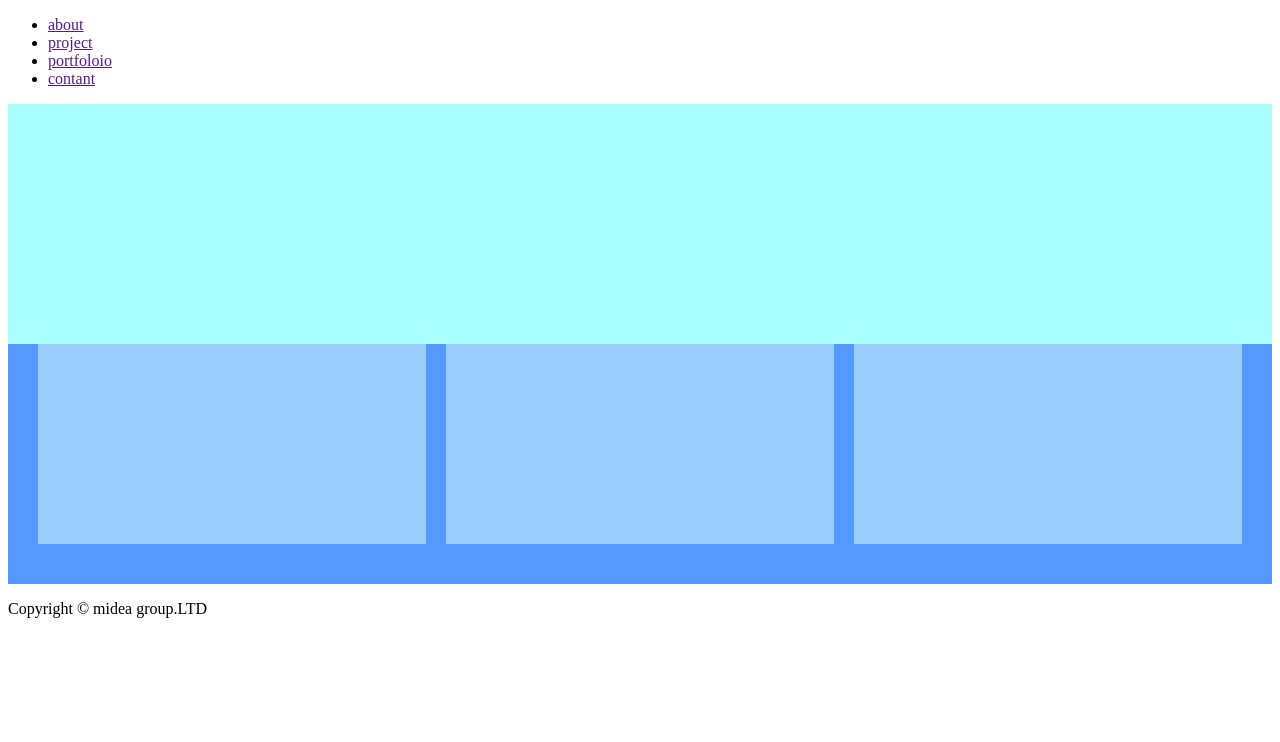
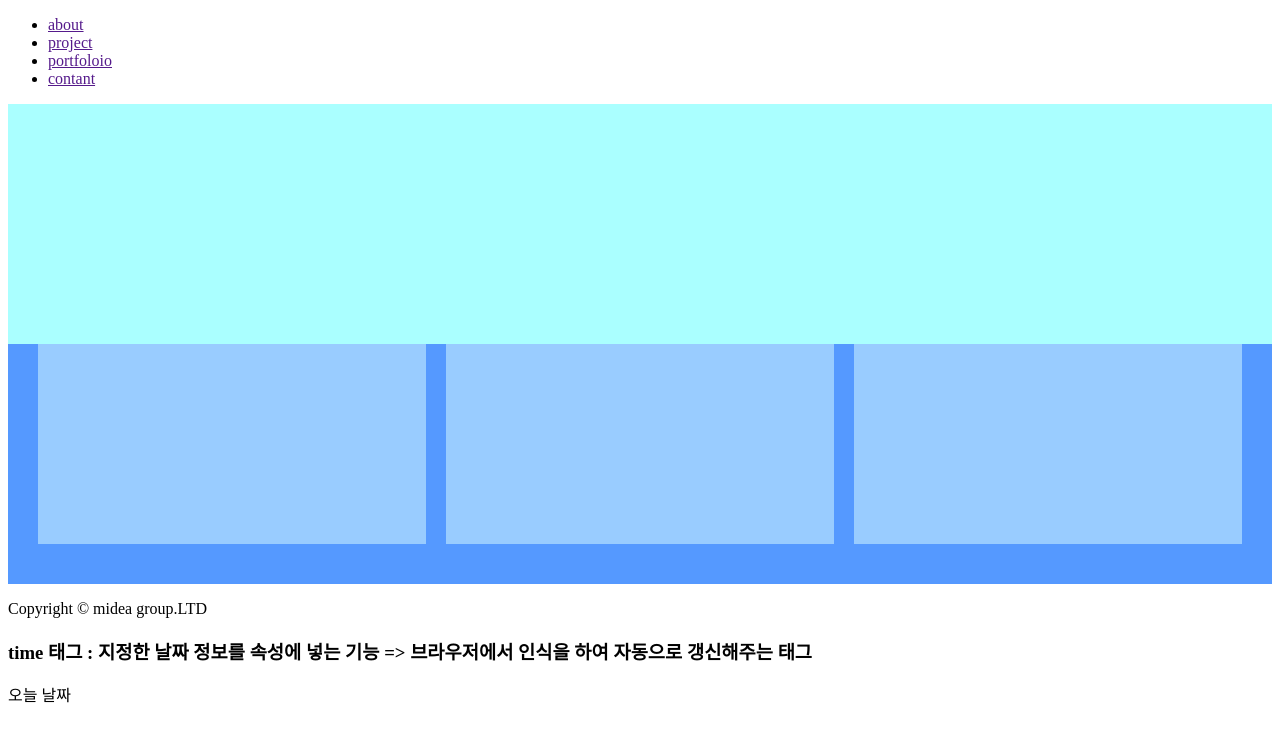
Before and after one commit to hwangyuri/kuliner, a plain HTML site: page index.html in a window 1280 px wide. Drawn offline with Linux system fonts and the light colour scheme.

Commit message:
first commit

```diff
--- a/index.html
+++ b/index.html
@@ -32,5 +32,8 @@
     <footer>
         <p>Copyright &copy; midea group.LTD</p>
     </footer>
+
+    <h3>time 태그 : 지정한 날짜 정보를 속성에 넣는 기능 => 브라우저에서 인식을 하여 자동으로 갱신해주는 태그</h3>
+    <time datetime="2021-02-22">오늘 날짜</time>
 </body>
 </html>
```
